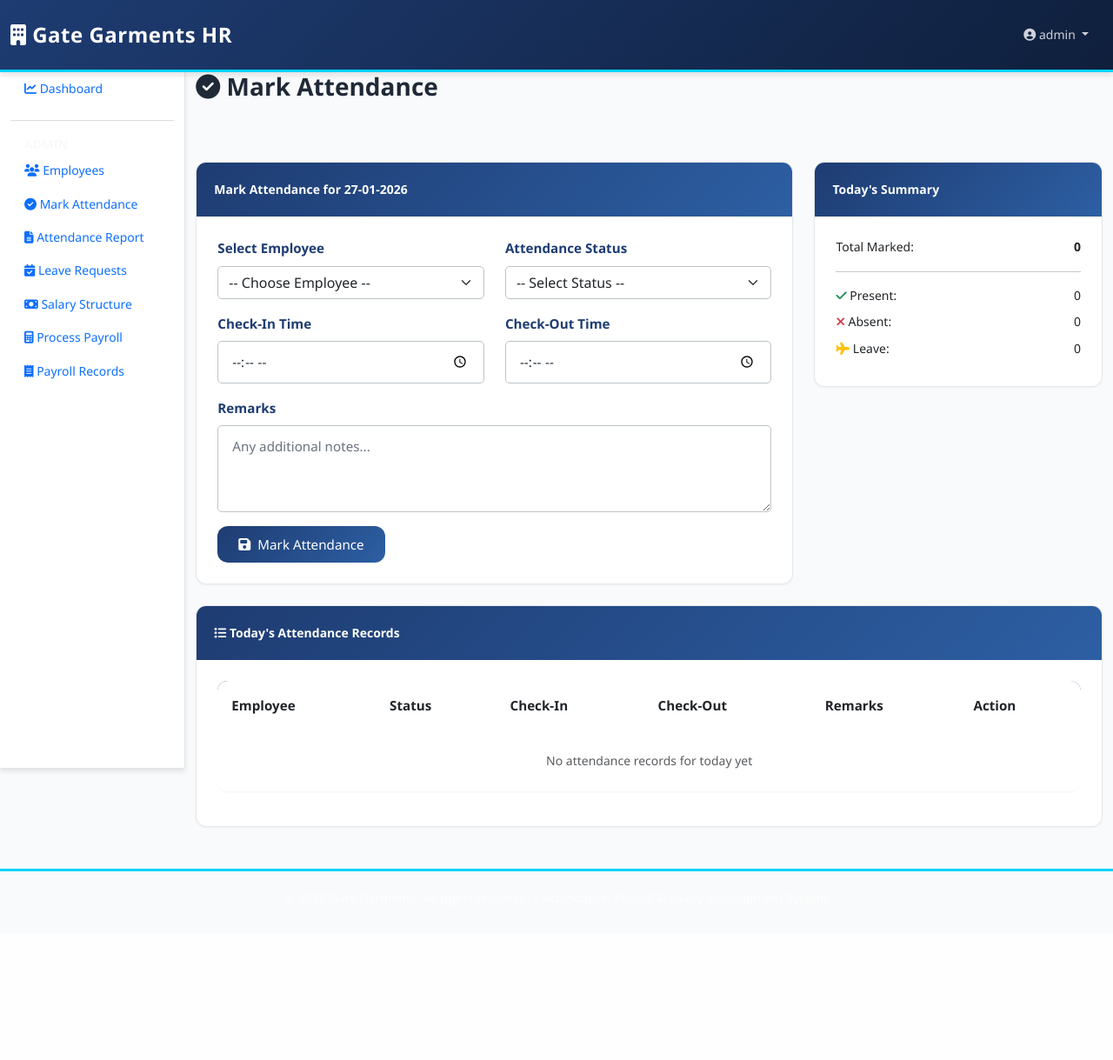
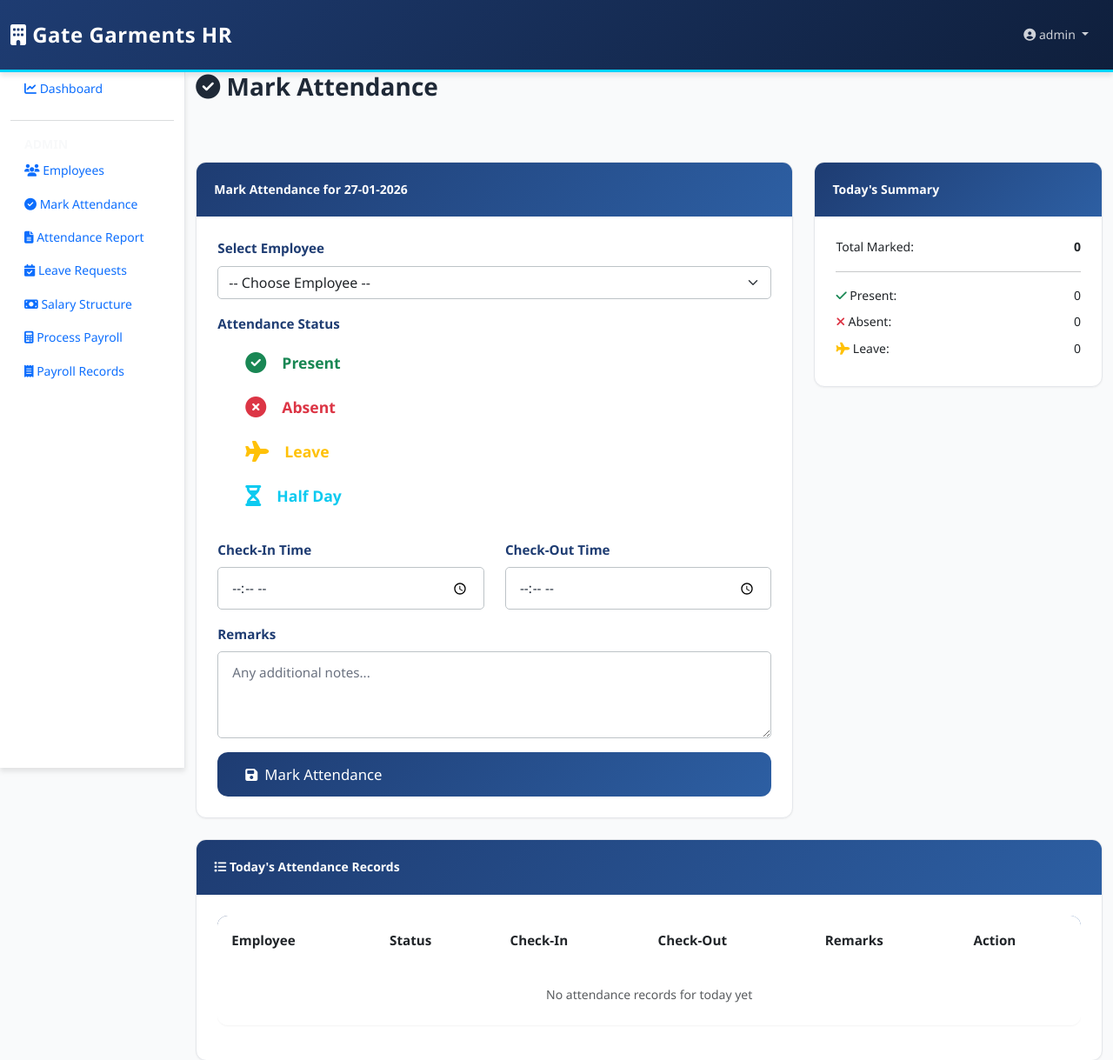
Before and after one commit to Sakthikumar-K/sakthi-gate, a Django app: page /attendance/ in a window 1280 px wide. Shown: the top 1219 px of the page at 87% size. Before the commit the page ends 1002 px from the top, so only its background shows below. Run offline with Django 5.2, Linux system fonts and the light colour scheme; a user stored in the database is signed in; data comes from the database, SQL or seed files in the repository; both versions use the stored data as it was after the commit.

Commit message:
after adding basic features

```diff
--- a/templates/gate/attendance.html
+++ b/templates/gate/attendance.html
@@ -21,8 +21,8 @@
             <div class="card-body">
                 <form method="post" id="attendance_form">
                     {% csrf_token %}
-                    <div class="row mb-3">
-                        <div class="col-md-6">
+
+                    <div class="mb-3">
                         <label for="employee_id" class="form-label">Select Employee</label>
                         <select name="employee_id" id="employee_id" class="form-select" required>
                             <option value="">-- Choose Employee --</option>
@@ -31,16 +31,34 @@
                             {% endfor %}
                         </select>
                     </div>
-                        <div class="col-md-6">
-                            <label for="status" class="form-label">Attendance Status</label>
-                            <select name="status" id="status" class="form-select" required>
-                                <option value="">-- Select Status --</option>
-                                <option value="P">Present</option>
-                                <option value="A">Absent</option>
-                                <option value="L">Leave</option>
-                                <option value="H">Half Day</option>
-                                <option value="WFH">Work From Home</option>
-                            </select>
+
+                    <!-- Status Selection with Visual Buttons -->
+                    <div class="mb-4">
+                        <label class="form-label d-block">Attendance Status</label>
+                        <div class="btn-group-vertical w-100" role="group">
+                            <input type="radio" class="btn-check" name="status" id="status_present" value="P" required>
+                            <label class="btn btn-outline-success btn-lg text-start" for="status_present" style="font-size: 1.1rem;">
+                                <i class="fas fa-check-circle" style="font-size: 1.5rem; margin-right: 10px;"></i>
+                                <strong>Present</strong>
+                            </label>
+
+                            <input type="radio" class="btn-check" name="status" id="status_absent" value="A">
+                            <label class="btn btn-outline-danger btn-lg text-start" for="status_absent" style="font-size: 1.1rem;">
+                                <i class="fas fa-times-circle" style="font-size: 1.5rem; margin-right: 10px;"></i>
+                                <strong>Absent</strong>
+                            </label>
+
+                            <input type="radio" class="btn-check" name="status" id="status_leave" value="L">
+                            <label class="btn btn-outline-warning btn-lg text-start" for="status_leave" style="font-size: 1.1rem;">
+                                <i class="fas fa-plane" style="font-size: 1.5rem; margin-right: 10px;"></i>
+                                <strong>Leave</strong>
+                            </label>
+
+                            <input type="radio" class="btn-check" name="status" id="status_halfday" value="H">
+                            <label class="btn btn-outline-info btn-lg text-start" for="status_halfday" style="font-size: 1.1rem;">
+                                <i class="fas fa-hourglass-half" style="font-size: 1.5rem; margin-right: 10px;"></i>
+                                <strong>Half Day</strong>
+                            </label>
                         </div>
                     </div>
 
@@ -57,10 +75,10 @@
 
                     <div class="mb-3">
                         <label for="remarks" class="form-label">Remarks</label>
-                        <textarea name="remarks" id="remarks" class="form-control" rows="3" placeholder="Any additional notes..."></textarea>
+                        <textarea name="remarks" id="remarks" class="form-control" rows="2" placeholder="Any additional notes..."></textarea>
                     </div>
 
-                    <button type="submit" class="btn btn-primary">
+                    <button type="submit" class="btn btn-primary btn-lg w-100">
                         <i class="fas fa-save"></i> Mark Attendance
                     </button>
                 </form>
--- a/templates/gate/base.html
+++ b/templates/gate/base.html
@@ -149,7 +149,14 @@
                         <ul class="dropdown-menu dropdown-menu-end">
                             <li><a class="dropdown-item" href="#">Profile</a></li>
                             <li><hr class="dropdown-divider"></li>
-                            <li><a class="dropdown-item" href="{% url 'logout' %}">Logout</a></li>
+                            <li>
+                                <form method="post" action="{% url 'logout' %}" style="display: inline;">
+                                    {% csrf_token %}
+                                    <button type="submit" class="dropdown-item" style="border: none; background: none; cursor: pointer; padding: 0.5rem 1rem; width: 100%; text-align: left;">
+                                        Logout
+                                    </button>
+                                </form>
+                            </li>
                         </ul>
                     </li>
                 </ul>
```
Also changed, not shown: db.sqlite3. Lines whose indentation alone changed are shown as unchanged.
